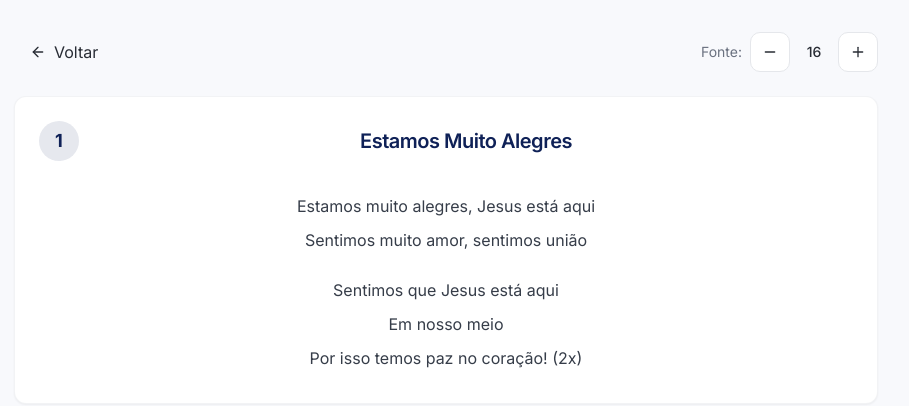
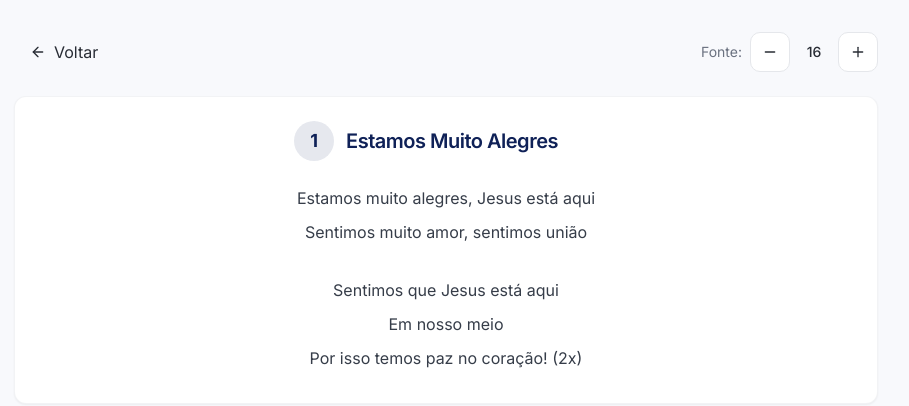
Before and after one commit to co-bairro-de-lourdes/mocidade, a React (Vite) app: page / in a window 1280 px wide. Both pictures are taken after a click on the element 258 px from the left and 324 px from the top of the page. Shown: the top 406 px of the page, without its empty margins (194-1103 px from the left). Built offline with nearby package versions, Linux system fonts and the light colour scheme.

Commit message:
feat: improving layout alignment

```diff
--- a/src/components/HymnViewer.tsx
+++ b/src/components/HymnViewer.tsx
@@ -45,19 +45,16 @@ export function HymnViewer({ hymn, onBack }: HymnViewerProps) {
         </div>
       </div>
 
-      <div className="rounded-lg border bg-hymn-card text-card-foreground shadow-sm border-border/50">
-        <div className="flex flex-col space-y-1.5 p-6 text-center pb-6">
-          <div className="flex items-center justify-between gap-3 mb-2">
-            <div className="flex h-10 w-10 items-center justify-center rounded-full bg-primary/10 text-primary font-bold text-lg">
-              {hymn.numero}
-            </div>
-            <h3 className="text-xl font-semibold leading-none tracking-tight text-primary">{hymn.titulo}</h3>
-            <div/>
+      <div className="rounded-lg border bg-hymn-card text-card-foreground shadow-sm border-border/50 py-6">
+        <div className="flex items-center justify-center gap-3 mb-6 relative right-5">
+          <div className="flex h-10 w-10 items-center justify-center rounded-full bg-primary/10 text-primary font-bold text-lg">
+            {hymn.numero}
           </div>
+          <h3 className="text-xl font-semibold leading-none tracking-tight text-primary">{hymn.titulo}</h3>
         </div>
 
-        <div className="p-6 pt-0 hymn-content text-center" style={{ fontSize: `${fontSize}px` }}>
-          <div className="space-y-6 max-w-2xl mx-auto">
+        <div className="hymn-content text-center" style={{ fontSize: `${fontSize}px` }}>
+          <div className="flex flex-col space-y-6 max-w-2xl mx-auto px-6">
             {hymn.estrofes.map((estrofe, index) => (
               <div key={index} className="verse">
                 <div className="text-hymn-text leading-relaxed whitespace-pre-line">
```
